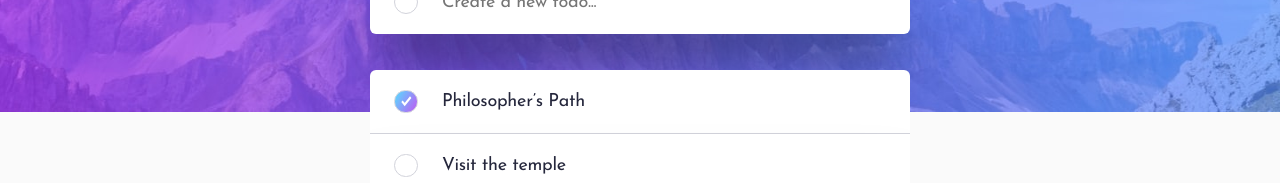
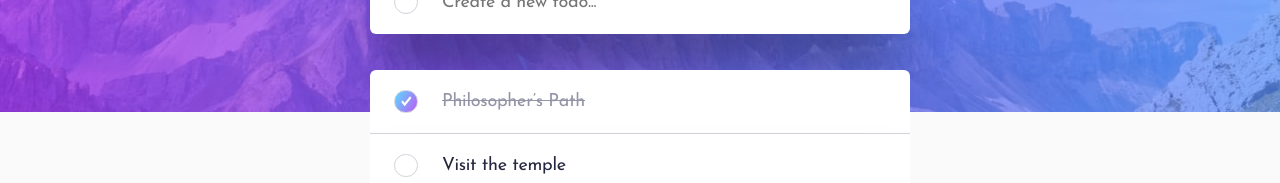
Before and after one commit to hyunwlee-dev/todo-app, a Next.js app: page / in a window 1280 px wide. Shown: the part 188-371 px from the top of the page. Built offline with nearby package versions, Linux system fonts and the light colour scheme; no server answers.

Commit message:
add: TodoContext context (update)

```diff
--- a/app/contexts/todo.context.tsx
+++ b/app/contexts/todo.context.tsx
@@ -9,7 +9,8 @@ const initialTodos: Todo[] = [
 ];
 
 type TodosAction =
-  | { type: 'added', text: string, done: boolean };
+  | { type: 'added', text: string, done: boolean }
+  | { type: 'updated', todo: Todo };
 
 const TodosContext = createContext<Todo[]>(initialTodos);
 const TodosDispatchContext = createContext<Dispatch<TodosAction> | null>(null);
@@ -48,8 +49,17 @@ function todosReducer(todos: Todo[], action: TodosAction): Todo[] {
         done: action.done,
       }];
     }
+    case 'updated': {
+      return todos.map(t => {
+        if (t.id === action.todo.id) {
+          return action.todo;
+        } else {
+          return t;
+        }
+      });
+    }
     default: {
-      throw new Error('Unknown action: ' + action.type);
+      throw new Error('Unknown action');
     }
   }
 }
--- a/app/globals.css
+++ b/app/globals.css
@@ -13,6 +13,7 @@
 
 .light {
   --theme-input-text-color: var(--theme-dark-grayish-blue);
+  --theme-line-through-color: hsl(236, 9%, 61%);
   --theme-todo-item-background-color: var(--theme-white-color);
   --theme-background-color: hsl(0, 0%, 98%);
   --theme-background-image: url('/images/bg-desktop-light.jpg');
@@ -24,6 +25,7 @@
 
 .dark {
   --theme-input-text-color: var(--theme-very-light-grayish-blue);
+  --theme-line-through-color: hsl(233, 14%, 35%);
   --theme-todo-item-background-color: var(--theme-dark-grayish-blue);
   --theme-background-color: hsla(235, 21%, 11%, 1);
   --theme-background-image: url('/images/bg-desktop-dark.jpg');
--- a/app/ui/todo-item/index.tsx
+++ b/app/ui/todo-item/index.tsx
@@ -25,7 +25,11 @@ export default function TodoItem({
         onChange={handleCheckboxChecked}
       />
       <input
-        className={styles.input}
+        className={clsx(
+          {
+            [styles.checked]: checked,
+            [styles.disabled]: props.disabled
+          }, styles.input)}
         {...props}
       />
       {children}
--- a/app/ui/todo-item/todo-item.module.css
+++ b/app/ui/todo-item/todo-item.module.css
@@ -15,5 +15,11 @@
   border: 1px solid var(--theme-check-border);
 }
 
-.input {
+.disabled {
+  cursor: pointer;
 }
+
+.checked {
+  text-decoration: line-through;
+  color: var(--theme-line-through-color);
+}
--- a/app/ui/todo-list/index.tsx
+++ b/app/ui/todo-list/index.tsx
@@ -1,6 +1,7 @@
-import { useTodos } from "@/app/contexts/todo.context";
+import { useTodos, useTodosDispatch } from "@/app/contexts/todo.context";
 import { HTMLAttributes } from "react";
 import TodoItem from "@/app/ui/todo-item";
+import { Todo } from "@/app/definitions";
 import styles from "./todo-list.module.css";
 
 interface IProps extends HTMLAttributes<HTMLUListElement> {
@@ -8,6 +9,17 @@ interface IProps extends HTMLAttributes<HTMLUListElement> {
 
 export default function TodoList({ ...props }: IProps) {
   const todos = useTodos();
+  const dispatch = useTodosDispatch();
+  const toggleTodoDone = ({ id, text, done }: Todo) => {
+    dispatch({
+      type: 'updated',
+      todo: {
+        id,
+        text,
+        done: !done,
+      }
+    })
+  }
   return (
     <ul
       className={styles['todo-list']}
@@ -19,7 +31,7 @@ export default function TodoList({ ...props }: IProps) {
             <TodoItem
               className={styles['todo-item']}
               checked={done}
-              handleCheckboxChecked={() => { }}
+              handleCheckboxChecked={() => toggleTodoDone({ id, text, done })}
               value={text}
               disabled
             />
```
